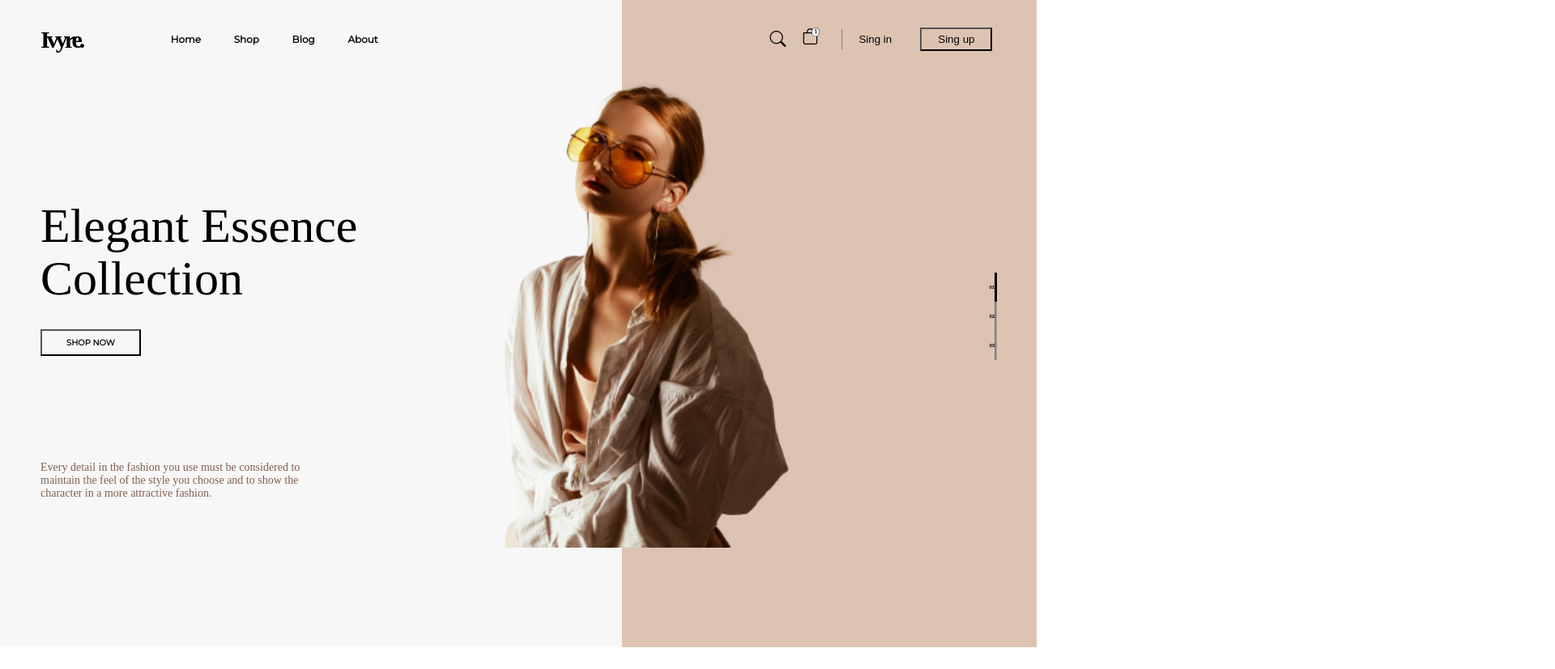
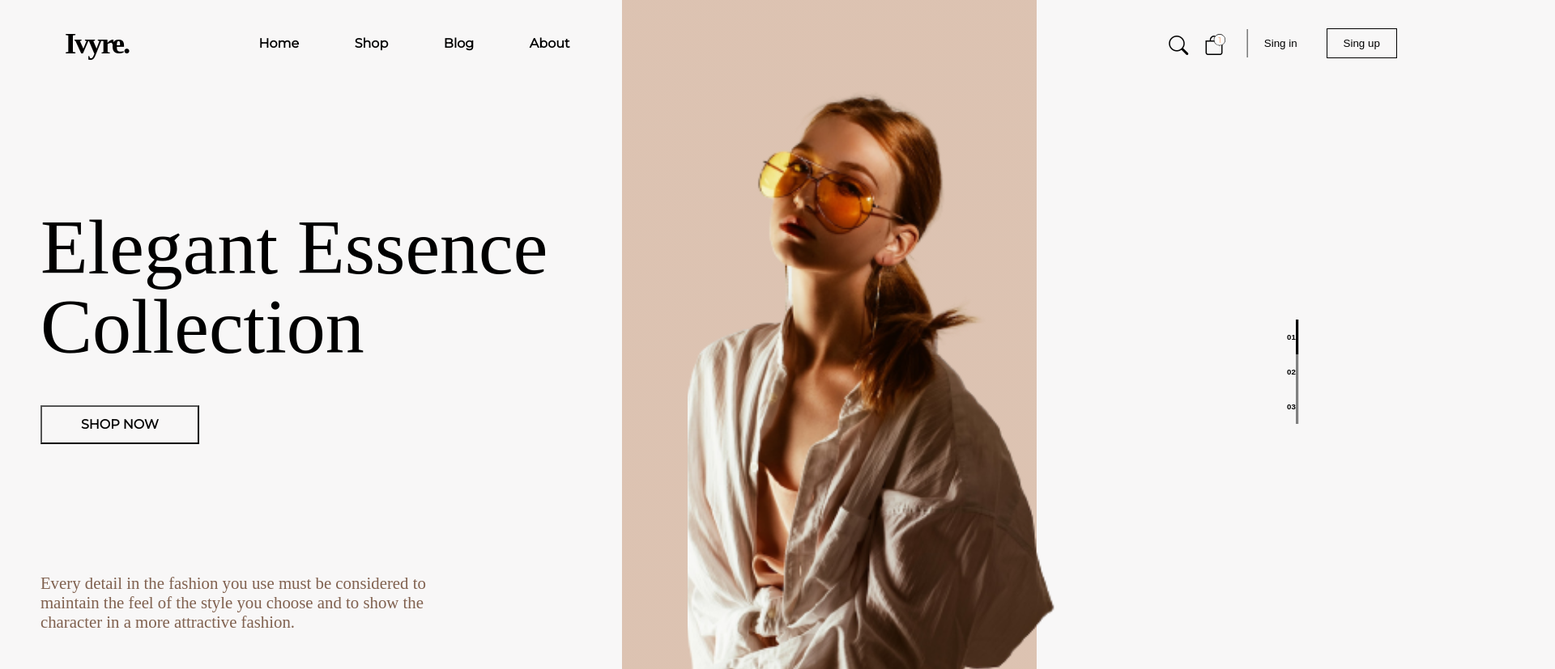
Before and after one commit to IvanaSancho/Tp2, a plain HTML site: page index.html in a window 1280 px wide. Shown: the top 827 px of the page at 81% size, 1920 px wide, since content can reach past the window. Before the commit the page ends 800 px from the top, so only its background shows below. Drawn offline with nearby package versions, Linux system fonts and the light colour scheme; a web font is replaced by a local one.

Commit message:
Modifique mi html y mi css

```diff
--- a/estilo.css
+++ b/estilo.css
@@ -4,8 +4,8 @@
     box-sizing: border-box;
 }
 body{
-    height: 100%;
-    background: linear-gradient(
+        width: 1920px;
+        background: linear-gradient(
         to right,
         rgb(248, 247, 247) 0%,
         rgb(248, 247, 247)  60%,
@@ -14,8 +14,8 @@ body{
     );
 }
 header{
-    color: rgb(237, 187, 153)
-    width: 100%;
+    color: rgb(237, 187, 153);
+    width: 1920;
     display: flex;
     align-items: center;
     justify-content:space-between;
@@ -23,52 +23,52 @@ header{
 }
 .logo{
     font-weight: 600;
-    font-size: 30px;
-    letter-spacing:-4px;
-    margin-left: 50px;
+    font-size: 2.3rem;
+    letter-spacing:-0.14rem;
+    margin-left: 5rem;
     text-decoration: none;
 }
 
 nav{
     font-family: 'Montserrat', sans-serif;
     font-weight: bold;
-    font-size: 12px;
+    font-size: 1rem;
     width: 20%;
     display: flex;
     align-items: center;
     justify-content:space-between;
-    margin-right: 25%;
+    margin-right: 20%;
 }
 header .derecha{
     font-family: 'Montserrat', sans-serif;
     font-weight: bold;
-    font-size: 12px;
+    font-size: 2rem;
     display: flex;
-    width: 30%;
+    width: 35%;
     align-items:center;
     justify-content: center;
 }
 
 .uno{
     background-color: white;
-    border: 1px solid black;
+    border: 0.1rem solid black;
     border-radius: 50%;
-    padding: 1px;
+    padding: 0.1em;
     display: flex;
     text-align: center;
     justify-content: center;
     font-family: 'Montserrat', sans-serif;
-    font-size: 15px;
-    transform: scale(0.5);
+    font-size: 1rem;
+    transform: scale(0.6);
     position: relative;
-    translate: 7px 18px;
+    translate: 0.43rem 1.7rem;
 }
 .bolsa{
     display: flex;
     flex-direction: column;
-    padding: 10px;
-    margin-bottom: 30px;
-    margin-left: 10px;
+    padding: 0.62rem;
+    margin-bottom: 1.5rem;
+    margin-left: 0.62rem;
 }
 .bolsa:hover{
     transform: scale(1.1);
@@ -77,19 +77,19 @@ header .derecha{
     transform: scale(1.1);
 }
 .in{
-    margin-left: 20px;
+    margin-left: 1.25rem;
     border: none;
-    box-shadow: -1px 0 0 gray;
-    padding: 5px 20px 5px 20px;
+    box-shadow: -0.1rem 0 0 gray;
+    padding: 0.6rem 1.25rem 0.6rem 1.25rem;
     background: none;
 }
 .in:hover{
     opacity: 0.5;
 }
 .up{
-    border: 1 solid black;
-    padding: 5px 20px 5px 20px;
-    margin-left: 15px;
+    border: 0.1rem solid black;
+    padding: 0.6rem 1.25rem 0.6rem 1.25rem;
+    margin-left: 1rem;
     background: none;
     cursor: pointer;
 }
@@ -105,41 +105,45 @@ a{
 .menu:hover{
     text-decoration: underline;
 }
+
 section{
-    height: 580px;
+    width: 1920px;
     display: flex;
     justify-content: flex-start;
-    min-height: 90hv;
-    margin-left: 50px;
-    flex-wrap: wrap;
-    overflow: hidden;
+    margin-left: 3.12rem;
 }
 .contenido{
     display: flex;
     flex-direction: column;
     align-items: start;
-    }
+}
 h1{
     font-family: 'Castoro', serif;
     font-weight: 400;
-    font-size: 60px;
-    margin-top: 150px;
-    margin-bottom: 30px;
-    line-height: 65px;
+    font-size: 6rem;
+    margin-top: 9.4rem;
+    margin-bottom: 3rem;
+    line-height: 6.1rem;
 }
 .imagen{
-    margin-left: 80px;
-}
-img{
-    width: 600px;
+    background-image: url(Mujer.png);
+    margin-left: 9%;
+    background-size: 160%;
+    background-position: top;
+    width: 500px;
+    height: 720px;
+    display: flex;
+    align-items: center;
+    background-repeat: no-repeat;
+
 }
 
 .shop{
     border: 1 solid black;
     background: none;
-    padding: 8px 30px;
+    padding: 0.8rem 3rem;
     font-family: 'Montserrat', sans-serif;
-    font-size: 10px;
+    font-size: 1rem;
     font-weight: bold;
     cursor: pointer;
 }
@@ -149,9 +153,9 @@ img{
 }
 .texto{
     font-family: 'Castoro', serif;
-    font-size: 14px;
+    font-size: 1.3rem;
     color:rgba(107, 71, 49, 0.85);
-    margin-top: 130px;
+    margin-top: 10rem;
 }
 .escala{
     display: flex;
@@ -159,22 +163,22 @@ img{
     text-align: center;
     align-items: center;
     justify-content: right;
-    margin-left: 100px;
-    margin-top: 240px;
+    margin-left: 15rem;
+    margin-top: 18rem;
 }
 .fuerte{
     background: none;
     border: none;
-    box-shadow: 3px 0 0 black;
-    padding: 15px 0;
-    font-size: 6px;
+    box-shadow: 0.2rem 0 0 black;
+    padding: 1rem 0;
+    font-size: 0.6rem;
     font-weight: bold;
 }
 .tenue{
     background: none;
     border: none;
-    box-shadow: 2.5px 0 0 gray;
-    padding: 15px 0;
-    font-size: 6px;
+    box-shadow: 0.2rem 0 0 gray;
+    padding: 1rem 0;
+    font-size: 0.6rem;
     font-weight: bold;
 }
--- a/index.html
+++ b/index.html
@@ -23,36 +23,41 @@
             <a class="menu" href="#">About</a>
         </nav>
         <div class="derecha">
-            <a href="#" class="lupa"><i class="bi bi-search" style="font-size: 20px;"></i></a>
+                <a href="#" class="lupa"><i class="bi bi-search" style="font-size: 1.5rem;"></i></a>
                 <div class="bolsa">
-                    <div class="uno">1</div>
-                    <a href="#"><i class="bi bi-bag" style="font-size: 20px;"></i></a>
+                <div class="uno">1</div>
+                <a href="#"><i class="bi bi-bag" style="font-size: 1.5rem;"></i></a>
                 </div>
-            <button class="in">Sing in</button>
-            <button class="up">Sing up</button>
+
+                <button class="in">Sing in</button>
+                <button class="up">Sing up</button>
+           </div>
+
         </div>
+
     </header>
     <main>
         <section>
             <div class="contenido">
                 <h1>Elegant Essence
-                    <br> Collection
-                </h1>
+                    <br> Collection                </h1>
                 <button class="shop">SHOP NOW</button>
                 <p class="texto">Every detail in the fashion you use must be considered to
                     <br>maintain the feel of the style you choose and to show the
                     <br>character in a more attractive fashion.
                 </p>
             </div>
-                <div class="imagen">
-                <img src="Mujer.png" alt="">
+            <div class="imagen">
+
             </div>
+
             <div class="escala">
                 <button class="fuerte">01</button>
                 <button class="tenue">02</button>
                 <button class="tenue">03</button>
             </div>
         </section>
+
     </main>
 </body>
 </html>
```
